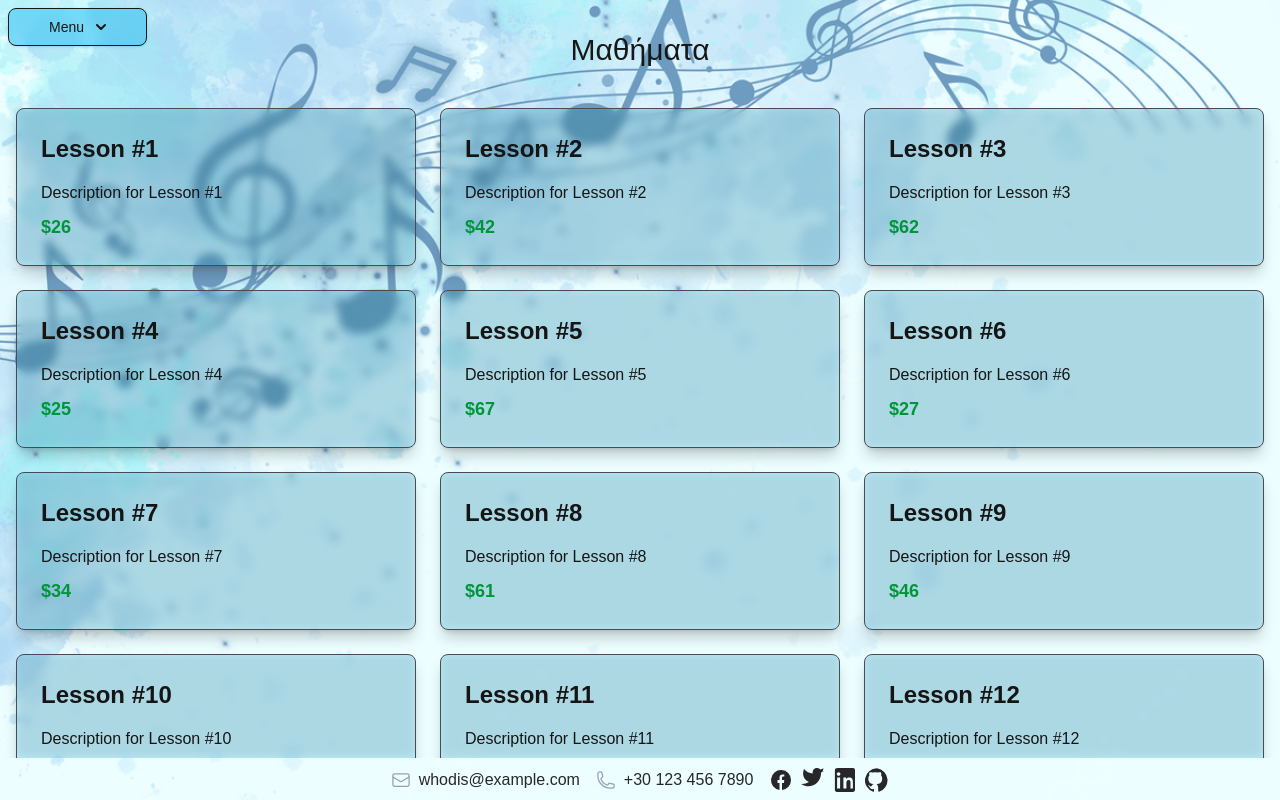
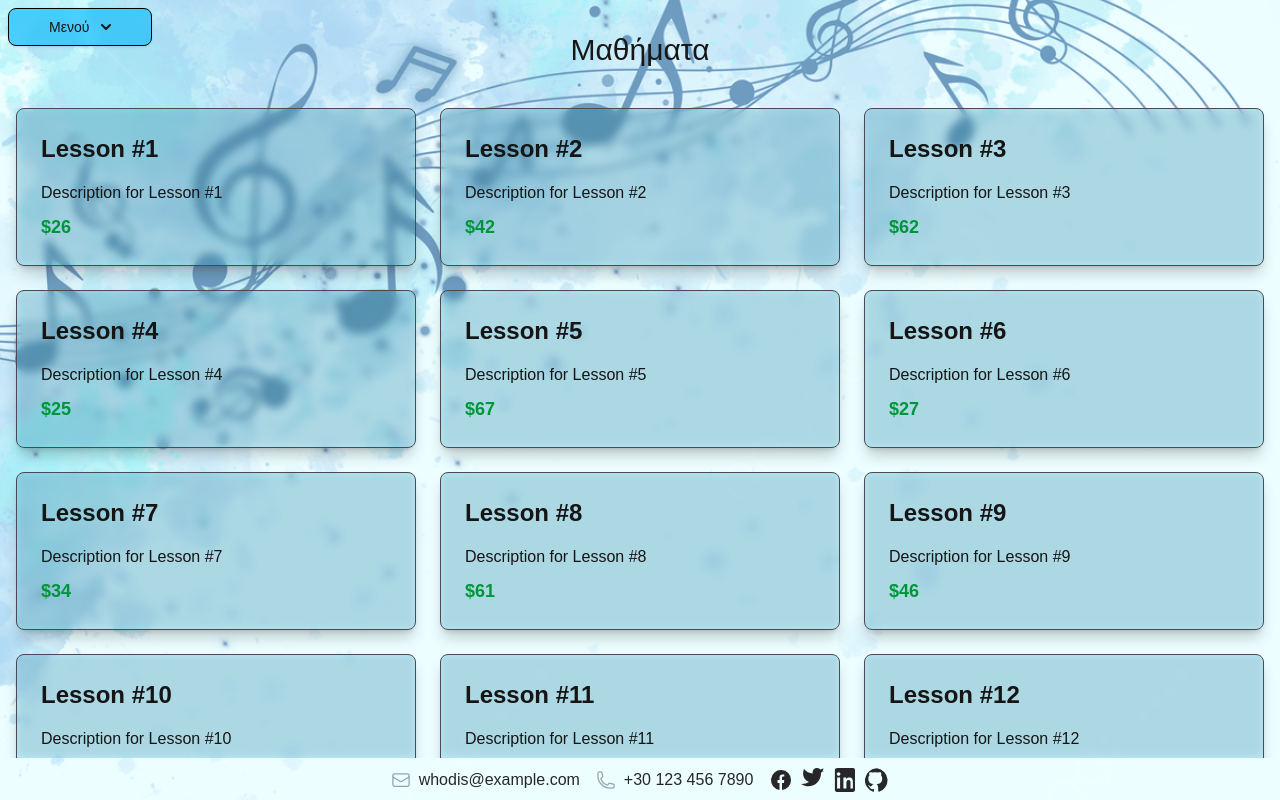
Before and after one commit to SpPag/new-website-project, a Next.js app in the folder frontend/: page /lessons in a window 1280 px wide. Built offline with nearby package versions, Linux system fonts and the light colour scheme.

Commit message:
style: make small styling adjustments

```diff
--- a/frontend/src/app/contact/page.tsx
+++ b/frontend/src/app/contact/page.tsx
@@ -12,7 +12,7 @@ export default function ContactPage() {
 			{/* Semi-transparent overlay */}
 			<div className="absolute inset-0 bg-white/40 dark:bg-black/40"></div>
 
-			{/* Title */}
+			{/* Title - could be placed in the layout and display a different title for each page, but for now I'm keeping it here since I don't know if we may need different functionality for some pages */}
 			<div className="relative flex flex-col items-center pt-8 font-sans">
 				<div className="text-3xl mb-10">
 					Επικοινωνία
--- a/frontend/src/app/layout.tsx
+++ b/frontend/src/app/layout.tsx
@@ -30,6 +30,7 @@ export default function RootLayout({
 				className={`${geistSans.variable} ${geistMono.variable} antialiased`}
 			>
 				{children}
+				{/* Menu dropdown */}
 				<MenuDropdown />
 				{/* Contact info pinned to bottom, feel free to comment this out if you want to switch to having it only in the 'contact' page */}
 				<Footer />
--- a/frontend/src/app/lessons/page.tsx
+++ b/frontend/src/app/lessons/page.tsx
@@ -11,9 +11,9 @@ export default function LessonsPage() {
 			/>
 
 			{/* Semi-transparent overlay */}
-			<div className="absolute inset-0 bg-white/40 dark:bg-black/25"></div>
+			<div className="absolute inset-0 bg-white/40 dark:bg-black/35"></div>
 
-			{/* Title */}
+			{/* Title - could be placed in the layout and display a different title for each page, but for now I'm keeping it here since I don't know if we may need different functionality for some pages */}
 			<div className="relative flex flex-col items-center pt-8 font-sans">
 				<div className="text-3xl mb-10">
 					Μαθήματα
--- a/frontend/src/app/page.tsx
+++ b/frontend/src/app/page.tsx
@@ -11,9 +11,9 @@ export default function HomePage() {
 			/>
 
 			{/* Semi-transparent overlay */}
-			<div className="absolute inset-0 dark:bg-gray-800/50"></div>
+			<div className="absolute inset-0 bg-gray-500/10 dark:bg-gray-800/50"></div>
 
-			{/* Title */}
+			{/* Title - could be placed in the layout and display a different title for each page, but for now I'm keeping it here since I don't know if we may need different functionality for some pages */}
 			<div className="relative z-10 text-zinc-800 dark:text-zinc-200 flex flex-col items-center pt-8 text-3xl font-sans">
 				Nick's Guitar Lessons
 			</div>
--- a/frontend/src/components/DropdownMenuItem.tsx
+++ b/frontend/src/components/DropdownMenuItem.tsx
@@ -15,9 +15,10 @@ const DropdownMenuItem = ({ href, label, onClick }: DropdownMenuItemProps) => {
         className="
     		block
     		px-8 py-2
-    		backdrop-blur-xs hover:bg-sky-400/50
+    		hover:bg-sky-400/50
 			dark:backdrop-blur-none dark:backdrop-saturate-100 dark:hover:brightness-90 dark:hover:bg-gray-700
 			transition
+			rounded-xl
         	"
       >
         {label}
--- a/frontend/src/components/MenuDropdown.tsx
+++ b/frontend/src/components/MenuDropdown.tsx
@@ -47,21 +47,21 @@ const MenuDropdown = () => {
 				data-dropdown-toggle="dropdown"
 				className="
 					z-20 text-sm text-center inline-flex items-center px-10 py-2
-					bg-sky-400/45 backdrop-blur-xs backdrop-saturate-50 hover:bg-sky-400/65
+					bg-sky-400/65 backdrop-blur-xs backdrop-saturate-50 hover:bg-sky-500/65
 					dark:bg-gray-700 dark:backdrop-blur-none dark:backdrop-saturate-none dark:hover:bg-gray-800
 					transition
-					border dark:border-zinc-400 rounded-lg
+					border border-black dark:border-zinc-400 rounded-lg
 					shadow
 					"
 				type="button">
-				Menu
+				Μενού
 				<svg className="w-2.5 h-2.5 ms-3" aria-hidden="true" xmlns="http://www.w3.org/2000/svg" fill="none" viewBox="0 0 10 6">
 					<path stroke="currentColor" strokeLinecap="round" strokeLinejoin="round" strokeWidth="2" d="m1 1 4 4 4-4" />
 				</svg>
 			</button>
 
 			{dropdownIsOpen && (
-				<div id="dropdown" className="bg-sky-300/55 dark:bg-gray-600 rounded-lg shadow-xl/20 w-35">
+				<div id="dropdown" className="bg-sky-300/55 dark:bg-gray-600 backdrop-blur-xs rounded-xl shadow-xl/20 w-35 border border-black/35 dark:border-zinc-400/35">
 					{menuItems.map((item) => (
 						<DropdownMenuItem
 							key={item.href}
```
